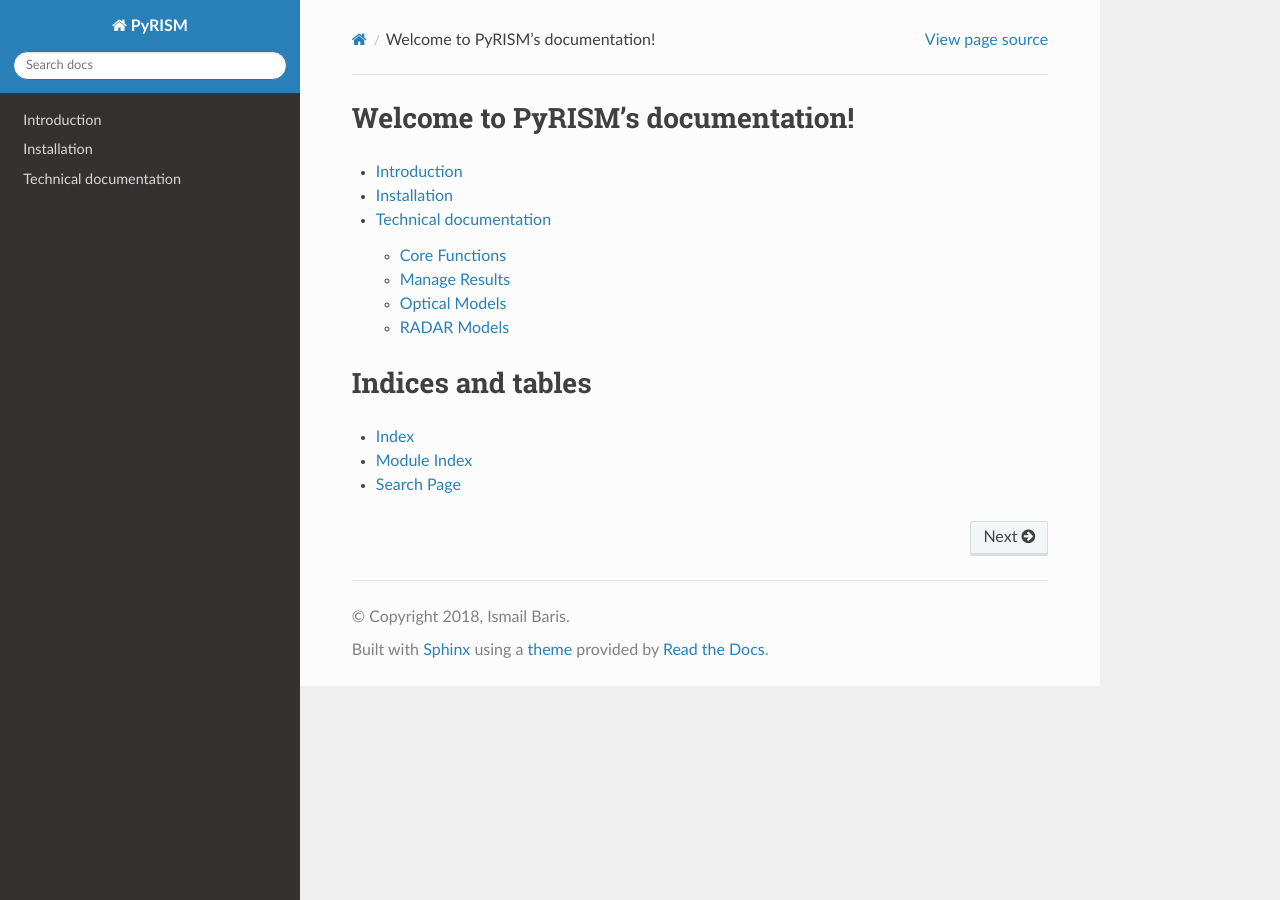
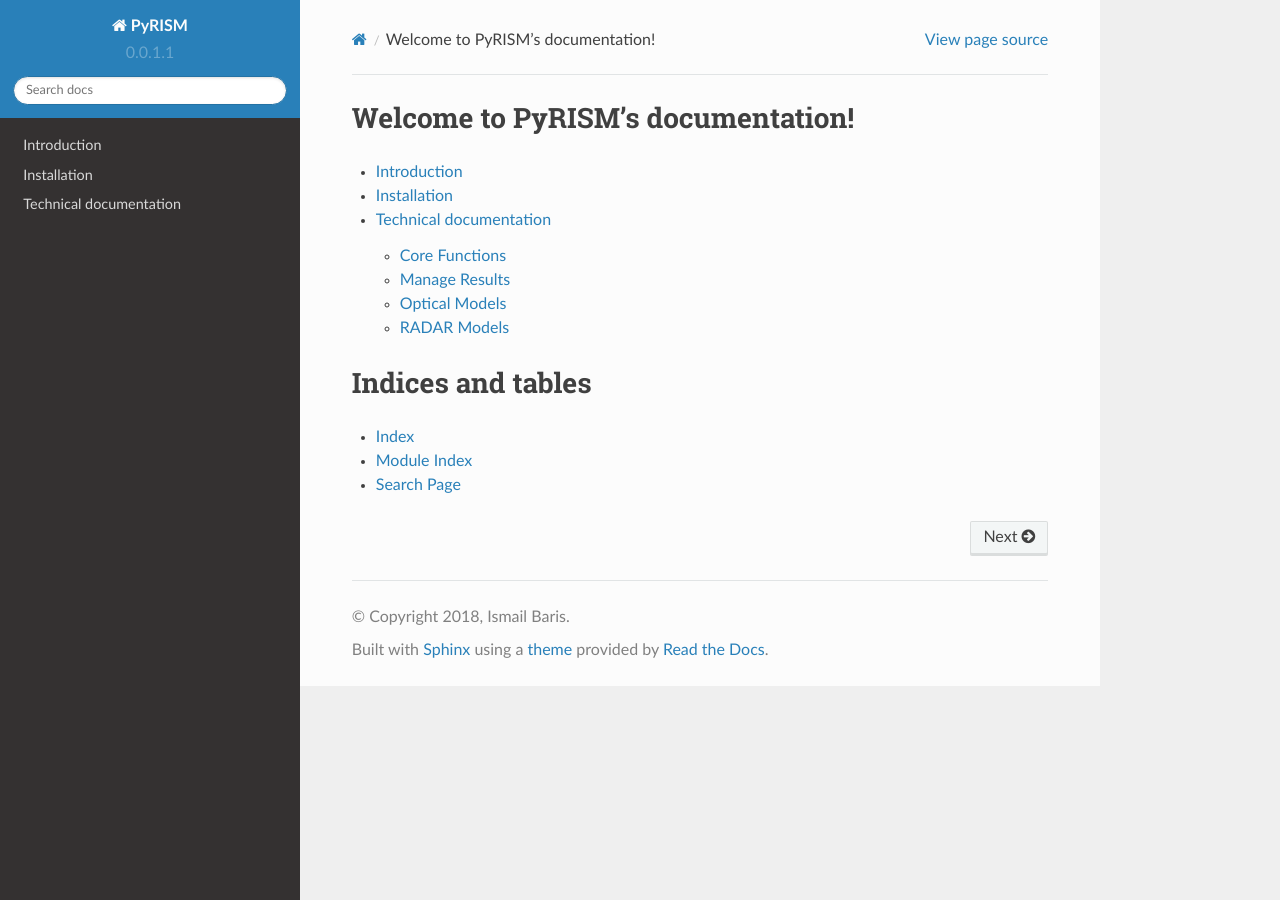
Before and after one commit to ibaris/pyrism, a Sphinx documentation site: the page built from docs/index.rst, in a window 1280 px wide. Built offline with Sphinx 7.4.7 and the Read the Docs theme 2.0.0, drawn with Linux system fonts in a browser that asks for light colours.

Commit message:
Changed version number

```diff
--- a/docs/conf.py
+++ b/docs/conf.py
@@ -31,7 +31,7 @@
 author = u'Ismail Baris'
 
 # The short X.Y version
-version = u''
+version = u'0.0.1.1'
 # The full version, including alpha/beta/rc tags
 release = u'20.03.2018'
 
```
